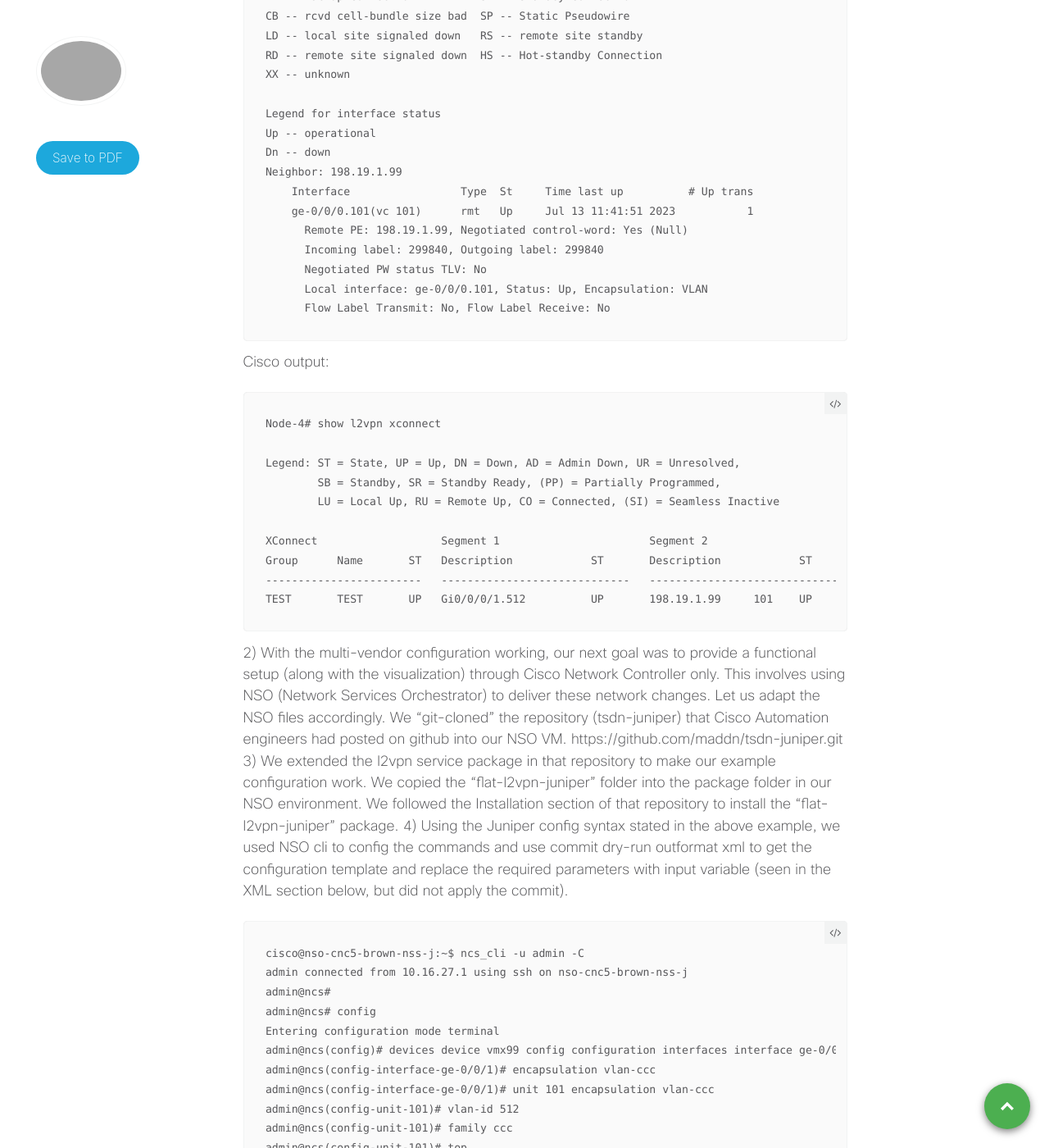
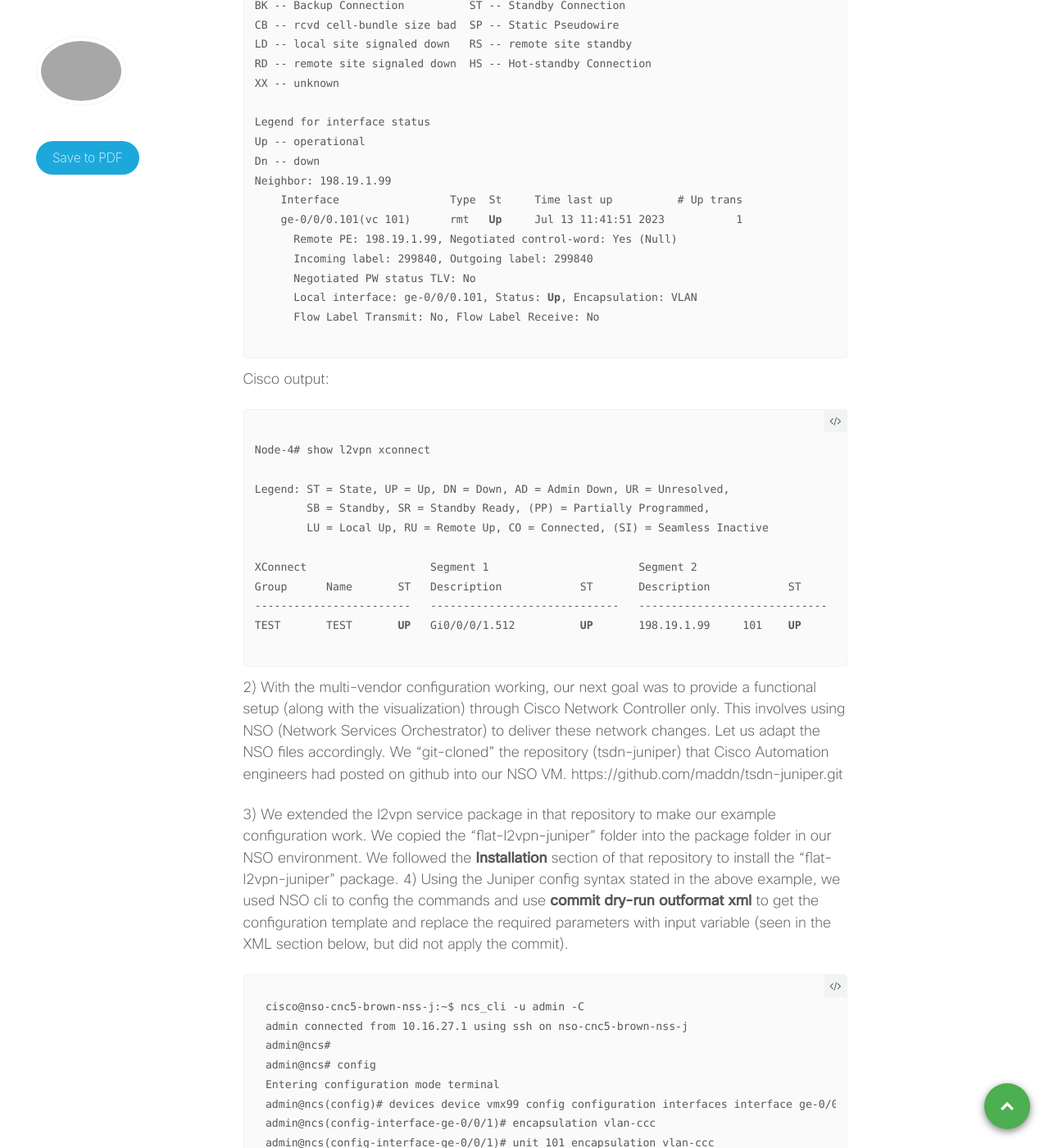
Before and after one commit to xrdocs/automation, a Jekyll site: the page built from _tutorials/2023-12-12-deploying-multi-vendor-l2vpn-services-using-crosswork-network-controller.md, in a window 1280 px wide and 1400 px high, scrolled down 2835 px. Shown: the whole window at 82% size. Built offline with Jekyll 4.4.1, drawn with Linux system fonts in a browser that asks for light colours; comment, search, counter and statistics services are not loaded; some of the changed text lies outside the part shown.

Commit message:
Update 2023-12-12-deploying-multi-vendor-l2vpn-services-using-crosswork-network-controller.md
bolded text

````diff
--- a/_tutorials/2023-12-12-deploying-multi-vendor-l2vpn-services-using-crosswork-network-controller.md
+++ b/_tutorials/2023-12-12-deploying-multi-vendor-l2vpn-services-using-crosswork-network-controller.md
@@ -61,7 +61,9 @@ set protocols mpls interface ge-0/0/0
 We configured our virtual environment to ignore the MTU setting so the l2circuit (Juniper)/ xconnect(Cisco) could come up (notice the L2circuit is **UP** on both ends):
 
 Juniper ouput:
-```
+<div class="highlighter-rouge">
+<pre class="highlight">
+<code>
 lab@PE1> show l2circuit connections
 Layer-2 Circuit Connections:
 
@@ -84,15 +86,19 @@ Up -- operational
 Dn -- down
 Neighbor: 198.19.1.99
     Interface                 Type  St     Time last up          # Up trans
-    ge-0/0/0.101(vc 101)      rmt   Up     Jul 13 11:41:51 2023           1
+    ge-0/0/0.101(vc 101)      rmt   <b>Up</b>     Jul 13 11:41:51 2023           1
       Remote PE: 198.19.1.99, Negotiated control-word: Yes (Null)
       Incoming label: 299840, Outgoing label: 299840
       Negotiated PW status TLV: No
-      Local interface: ge-0/0/0.101, Status: Up, Encapsulation: VLAN
+      Local interface: ge-0/0/0.101, Status: <b>Up</b>, Encapsulation: VLAN
       Flow Label Transmit: No, Flow Label Receive: No
-```
+</code>
+</pre>
+</div>
 Cisco output:
-```
+<div class="highlighter-rouge">
+<pre class="highlight">
+<code>
 Node-4# show l2vpn xconnect
 
 Legend: ST = State, UP = Up, DN = Down, AD = Admin Down, UR = Unresolved,
@@ -102,12 +108,16 @@ Legend: ST = State, UP = Up, DN = Down, AD = Admin Down, UR = Unresolved,
 XConnect                   Segment 1                       Segment 2
 Group      Name       ST   Description            ST       Description            ST
 ------------------------   -----------------------------   -----------------------------
-TEST       TEST       UP   Gi0/0/0/1.512          UP       198.19.1.99     101    UP
-```
+TEST       TEST       <b>UP</b>   Gi0/0/0/1.512          <b>UP</b>       198.19.1.99     101    <b>UP</b>
+</code>
+</pre>
+</div>
+
 2)	With the multi-vendor configuration working, our next goal was to provide a functional setup (along with the visualization) through Cisco Network Controller only. This involves using NSO (Network Services Orchestrator) to deliver these network changes. Let us adapt the NSO files accordingly. We “git-cloned” the repository (tsdn-juniper) that Cisco Automation engineers had posted on github into our NSO VM.
 https://github.com/maddn/tsdn-juniper.git
-3)	We extended the l2vpn service package in that repository to make our example  configuration work. We copied the "flat-l2vpn-juniper" folder into the package folder in our NSO environment. We followed the Installation section of that repository to install the "flat-l2vpn-juniper" package.
-4)	Using the Juniper config syntax stated in the above example, we used NSO cli to config the commands and use commit dry-run outformat xml to get the configuration template and replace the required parameters with input variable (seen in the XML section below, but did not apply the commit).
+
+3)	We extended the l2vpn service package in that repository to make our example  configuration work. We copied the "flat-l2vpn-juniper" folder into the package folder in our NSO environment. We followed the **Installation** section of that repository to install the "flat-l2vpn-juniper" package.
+4)	Using the Juniper config syntax stated in the above example, we used NSO cli to config the commands and use **commit dry-run outformat xml** to get the configuration template and replace the required parameters with input variable (seen in the XML section below, but did not apply the commit).
 ```
 cisco@nso-cnc5-brown-nss-j:~$ ncs_cli -u admin -C
 admin connected from 10.16.27.1 using ssh on nso-cnc5-brown-nss-j
@@ -181,7 +191,7 @@ admin@ncs(config)# end
 Uncommitted changes found, commit them? [yes/no/CANCEL] no
 admin@ncs#
 ```
-5)	We saved the config template inside ~/ncs-run/packages/flat-l2vpn-juniper/templates folder as cisco-flat-L2vpn-fp-junos-p2p-l2circuit-template.xml.
+5)	We saved the config template inside **~/ncs-run/packages/flat-l2vpn-juniper/templates** folder as **cisco-flat-L2vpn-fp-junos-p2p-l2circuit-template.xml**.
 This file has been added with this repository.
 ```
 cisco@nso-cnc5-brown-nss-j:~$ cd ncs-run/packages/flat-l2vpn-juniper/
@@ -193,7 +203,7 @@ cisco@nso-cnc5-brown-nss-j:~/ncs-run/packages/flat-l2vpn-juniper/templates$
 cisco@nso-cnc5-brown-nss-j:~/ncs-run/packages/flat-l2vpn-juniper/templates$ ls
 cisco-flat-L2vpn-fp-junos-p2p-l2circuit-template.xml  cisco-flat-L2vpn-fp-junos-template.xml
 ```
-6)	We went to the folder ~/ncs-run/packages/flat-l2vpn-juniper/python/flat_l2vpn_juniper and edited the Junos.py to add the p2p section inside the def conf_l2vpn(self, site, local): function.
+6)	We went to the folder **~/ncs-run/packages/flat-l2vpn-juniper/python/flat_l2vpn_juniper** and edited the **Junos.py** to add the p2p section inside the **def conf_l2vpn(self, site, local):** function.
 ```
 class Junos:
     def conf_l2vpn(self, site, local):
@@ -215,10 +225,10 @@ class Junos:
 ```
 This file has been added in our repository.
 
-7)	To make this configuration work, we had to modify the template for NSO Core Function Package for L2vpn (cisco-flat-L2vpn-fp-internal).
+7)	To make this configuration work, we had to modify the template for NSO Core Function Package for L2vpn (**cisco-flat-L2vpn-fp-internal**).
 
-     -  Went to the folder ~/ncs-run/packages/cisco-flat-L2vpn-fp-internal/templates.
-     -  Edited both cisco-flat-L2vpn-fp-cli-evpn-vpws-template.xml and cisco-flat-L2vpn-fp-cli-p2p-template.xml with the content below:
+     -  Went to the folder **~/ncs-run/packages/cisco-flat-L2vpn-fp-internal/templates**.
+     -  Edited both **cisco-flat-L2vpn-fp-cli-evpn-vpws-template.xml** and **cisco-flat-L2vpn-fp-cli-p2p-template.xml** with the content below:
 ```
 <l2vpn xmlns="http://tail-f.com/ned/cisco-ios-xr">
       <ignore-mtu-mismatch/>
@@ -236,7 +246,7 @@ This file has been added in our repository.
       ......< skipping some sections>.....
     </l2vpn>
 ```
-8)	Reloaded the packages in NSO (packages reload).
+8)	Reloaded the packages in NSO (**packages reload**).
 ```
 cisco@nso-cnc5-brown-nss-j:~/ncs-run$ ncs_cli -u admin -C
 admin connected from 10.16.27.1 using ssh on nso-cnc5-brown-nss-j
````
